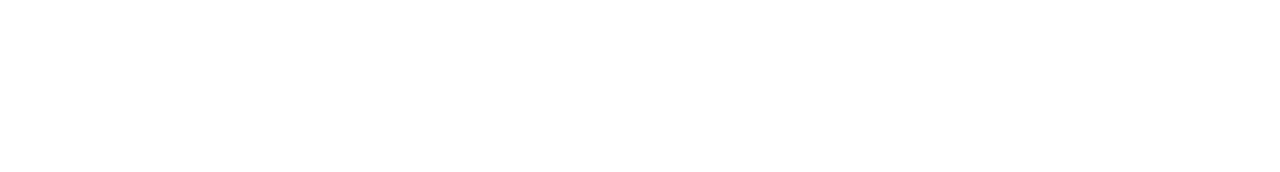
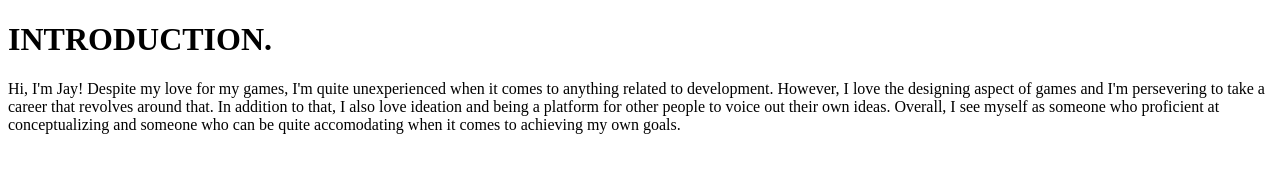
Before and after one commit to eigu/Web-Prog-Activity, a plain HTML site: page MODULE1_Lasquite/Week2.html in a window 1280 px wide. Drawn offline with Linux system fonts and the light colour scheme.

Commit message:
Update Week2.html

```diff
--- a/MODULE1_Lasquite/Week2.html
+++ b/MODULE1_Lasquite/Week2.html
@@ -2,7 +2,19 @@
 
 <html>
         <head>
-                <title>PEEPOHAPPY</title>
+                <title>PEEPOHAPPY.</title>
                 <link rel="icon" type="image/x-icon" href="assets/icon.jpg">
         </head>
+
+        <body>
+                <h1>INTRODUCTION.</h1>
+                <p>Hi, I'm Jay! Despite my love for my games, I'm quite unexperienced when it comes to anything related to development.
+                However, I love the designing aspect of games and I'm persevering to take a career that revolves around that.
+                In addition to that, I also love ideation and being a platform for other people to voice out their own ideas.
+                Overall, I see myself as someone who proficient at conceptualizing and someone who can be quite accomodating when it comes to achieving my own goals.</p>
+
+                <table>
+
+                </table>
+        </body>
 </html>
```
